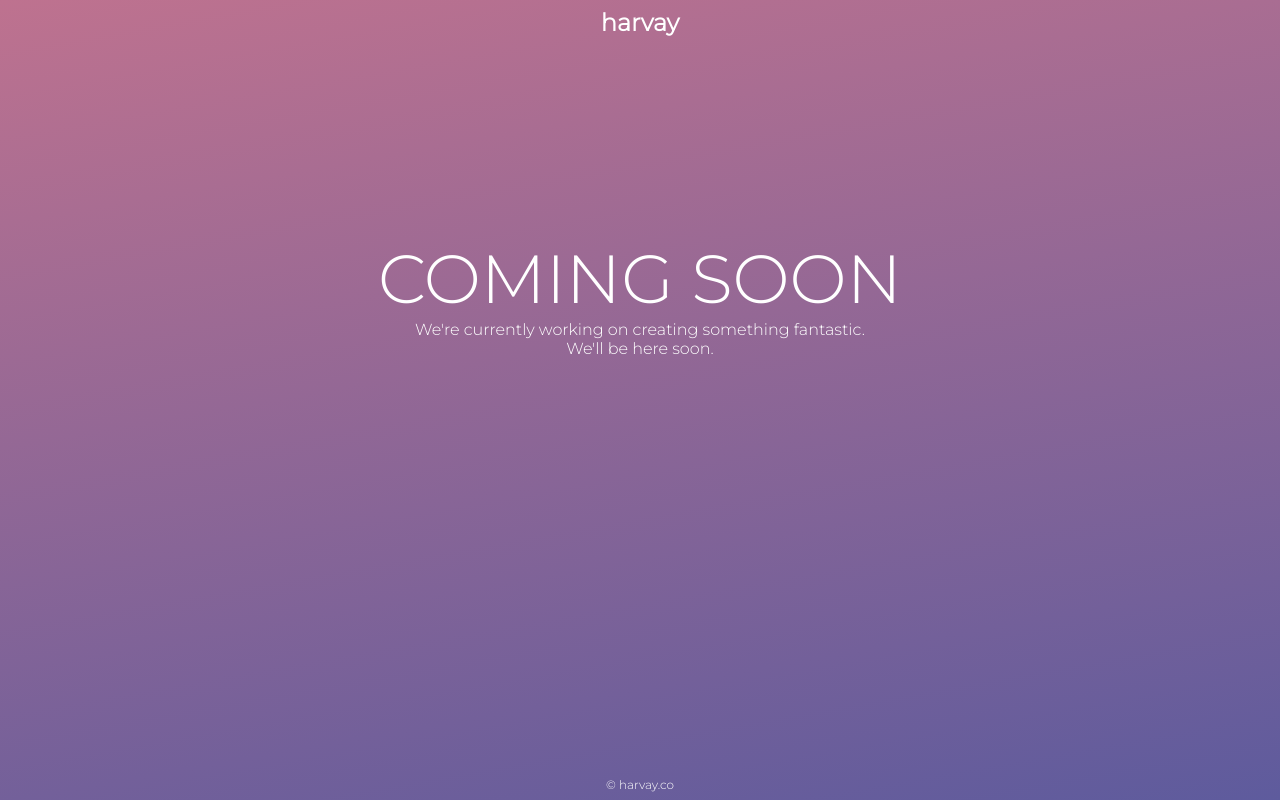
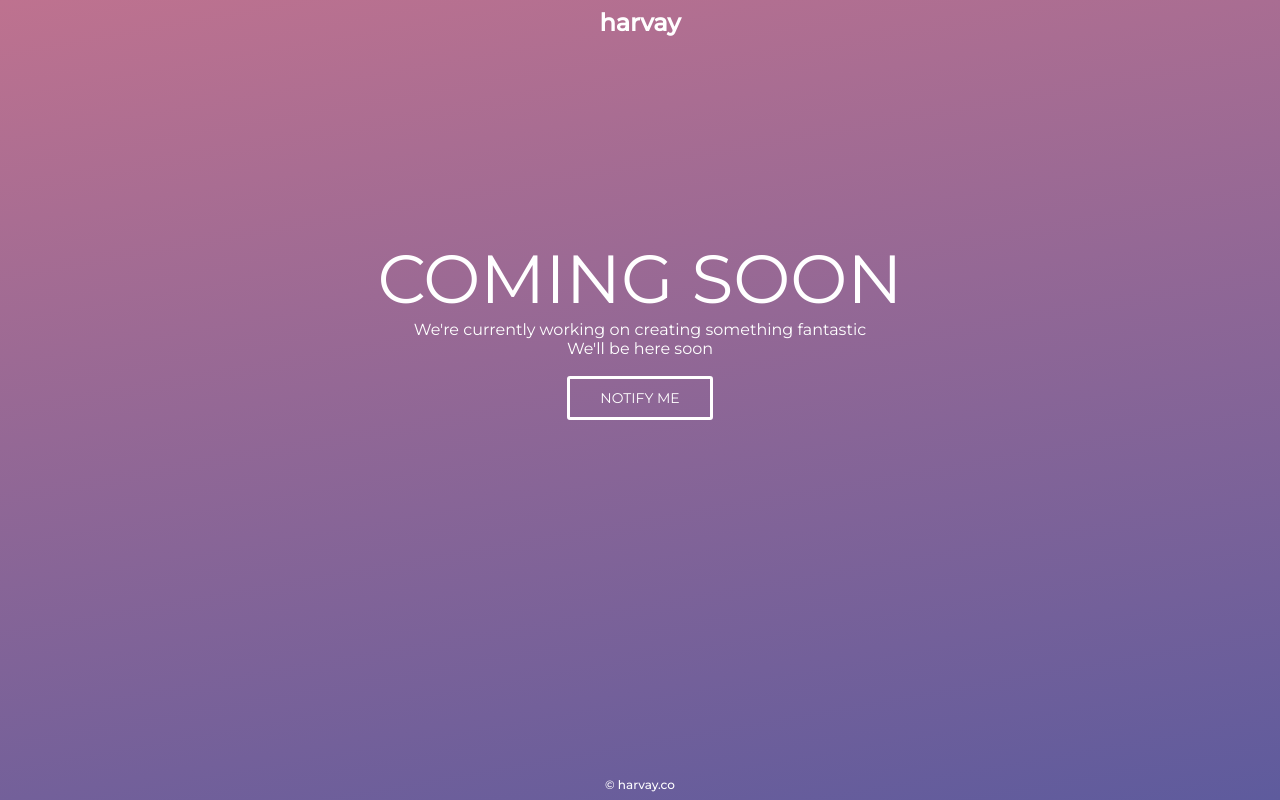
Before and after one commit to akashrajan5/harvay.github.io, a plain HTML site: page index.html in a window 1280 px wide. Drawn offline with Linux system fonts and the light colour scheme.

Commit message:
modified

```diff
--- a/index.html
+++ b/index.html
@@ -10,8 +10,9 @@
     <link rel="preconnect" href="https://fonts.googleapis.com">
     <link rel="preconnect" href="https://fonts.gstatic.com" crossorigin>
     <link
-        href="https://fonts.googleapis.com/css2?family=Montserrat:ital,wght@0,100;0,200;0,300;1,100;1,200&display=swap"
+        href="https://fonts.googleapis.com/css2?family=Montserrat:ital,wght@0,100;0,200;0,300;0,400;0,500;1,100;1,200&display=swap"
         rel="stylesheet">
+    <script src="/src/js/main.js"></script>
 </head>
 
 <body class="background">
@@ -26,9 +27,12 @@
                 <p class="text-white text-center child-text" style="margin: 0;">We're currently working on
                     creating
                     something
-                    fantastic.</p>
-                <p class="text-white text-center child-text" style="margin: 0;">We'll be here soon.</p>
+                    fantastic</p>
+                <p class="text-white text-center child-text" style="margin: 0;">We'll be here soon</p>
             </div>
+        </div>
+        <div class="center mt-btn">
+            <button class="notify-me-btn" onclick="logConsole()">NOTIFY ME</button>
         </div>
     </div>
 
--- a/src/css/style.css
+++ b/src/css/style.css
@@ -56,6 +56,38 @@ nav h2 {
     margin-top: 15%;
 }
 
+.notify-me-btn {
+    background-color: transparent;
+    font-family: 'Montserrat';
+    font-size: 14px;
+    color: #ffffff;
+    padding: 10px 30px;
+    border: solid #ffffff 3px;
+    box-shadow: rgb(0, 0, 0) 0px 0px 0px 0px;
+    border-radius: 3px;
+    transition: 1073ms;
+    transform: translateY(0);
+    cursor: pointer;
+    text-transform: uppercase;
+}
+
+.notify-me-btn:hover {
+    transition: 1073ms;
+    padding: 10px 40px;
+    transform: translateY(-0px);
+    background-color: transparent;
+    color: #ffffff;
+    border: solid 3px #ffffff;
+}
+
+.center {
+    text-align: center;
+}
+
+.mt-btn {
+    margin-top: 18px;
+}
+
 
 /*  -----  footer -----  */
 
@@ -77,6 +109,8 @@ footer p {
 /*  ------  Responsive media queries ----- */
 
 
+
+/* extra small devices < 576 */
 @media (max-width: 576px) {
     .main-text {
         font-size: 35px;
@@ -87,7 +121,22 @@ footer p {
     }
 
     .margin-top {
-        margin-top: 70%;
+        margin-top: 50%;
     }
 
 }
+
+@media (max-width: 576px) and (min-width: 768px) {
+    .margin-top {
+        margin-top: 50%;
+    }
+}
+
+/*  */
+@media (min-width: 768px) {
+
+    .margin-top {
+        margin-top: 15%;
+    }
+
+}
--- /dev/null
+++ b/src/js/main.js
@@ -0,0 +1,3 @@
+function logConsole() {
+    console.log("We'll call you soon!");
+}
```
